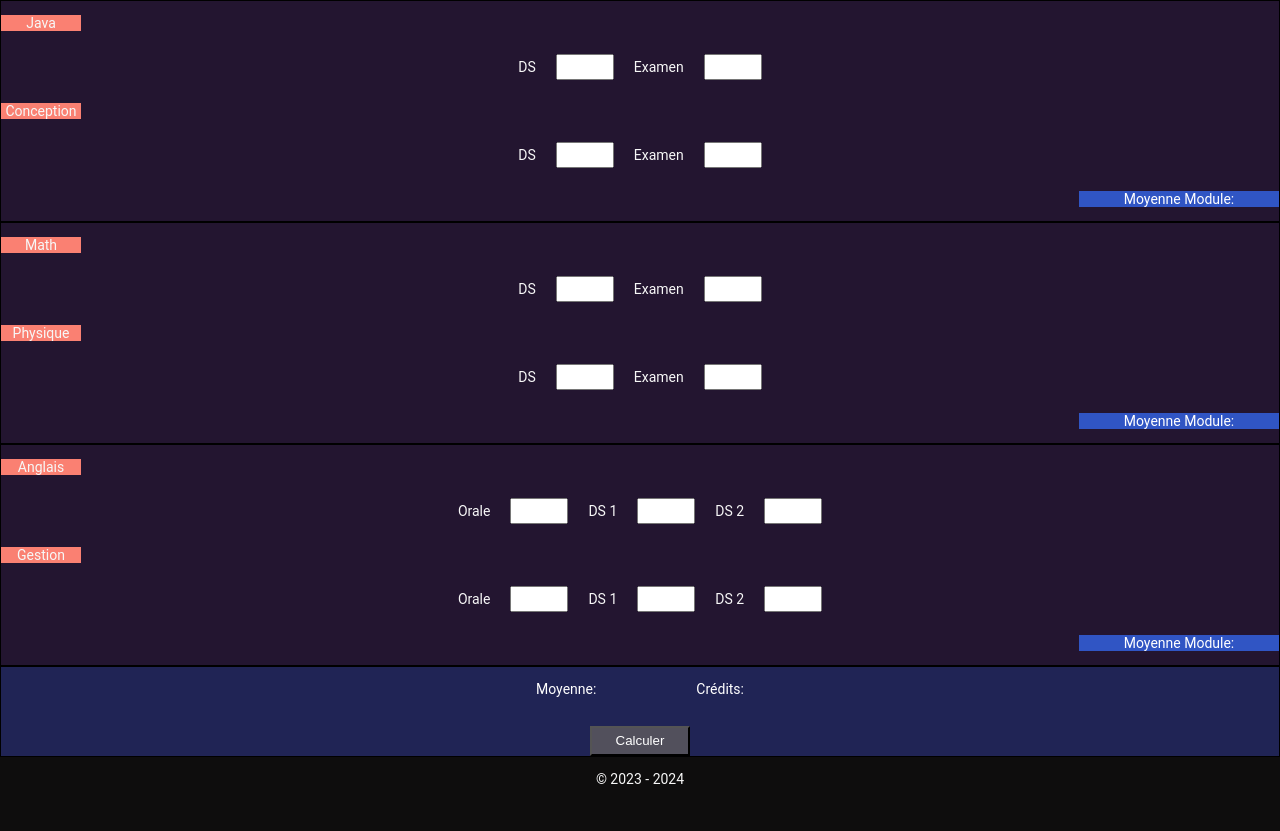
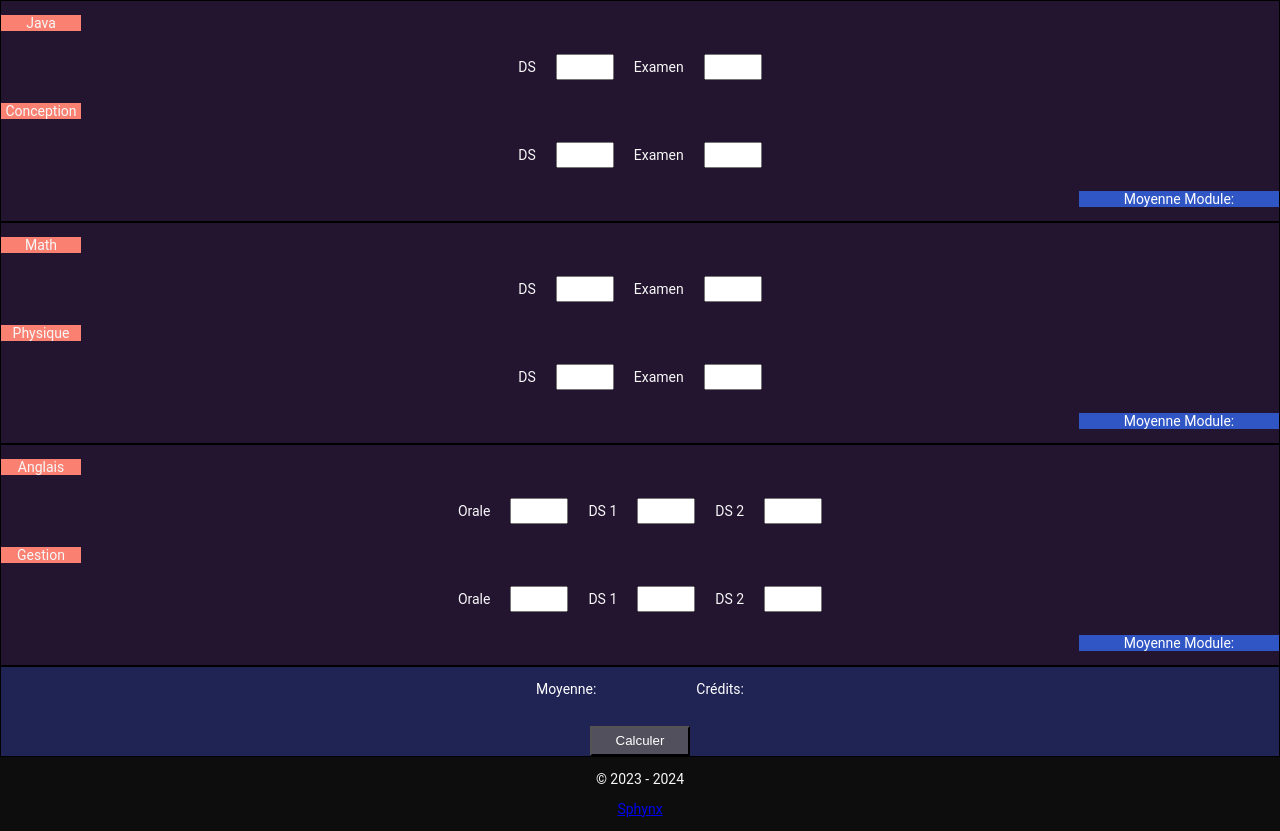
Before and after one commit to Ahmed-Ayari/Calcule_Moyenne, a plain HTML site: page index.html in a window 1280 px wide. Shown: the part 649-1480 px from the top of the page. Before the commit the page ends 1450 px from the top, so only its background shows below. Drawn offline with Linux system fonts and the light colour scheme.

Commit message:
Update index.html

```diff
--- a/index.html
+++ b/index.html
@@ -142,6 +142,7 @@
     </section>
     <footer>
         <p>© 2023 - 2024</p>
+        <p><a id="sphynx" href="https://github.com/Sphynx6">Sphynx</a></p>
     </footer>
 
     <script src="script.js"></script>
```
